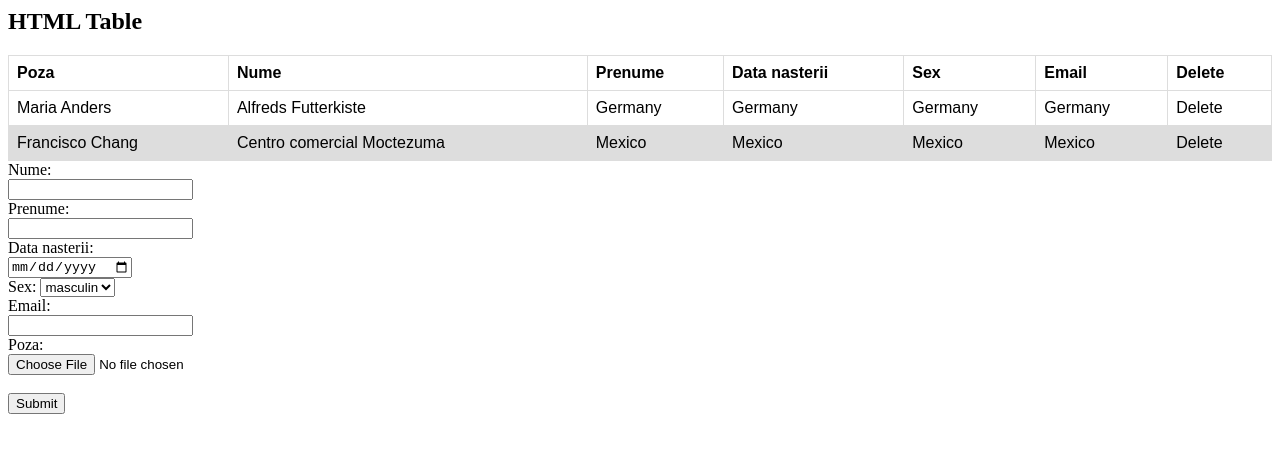
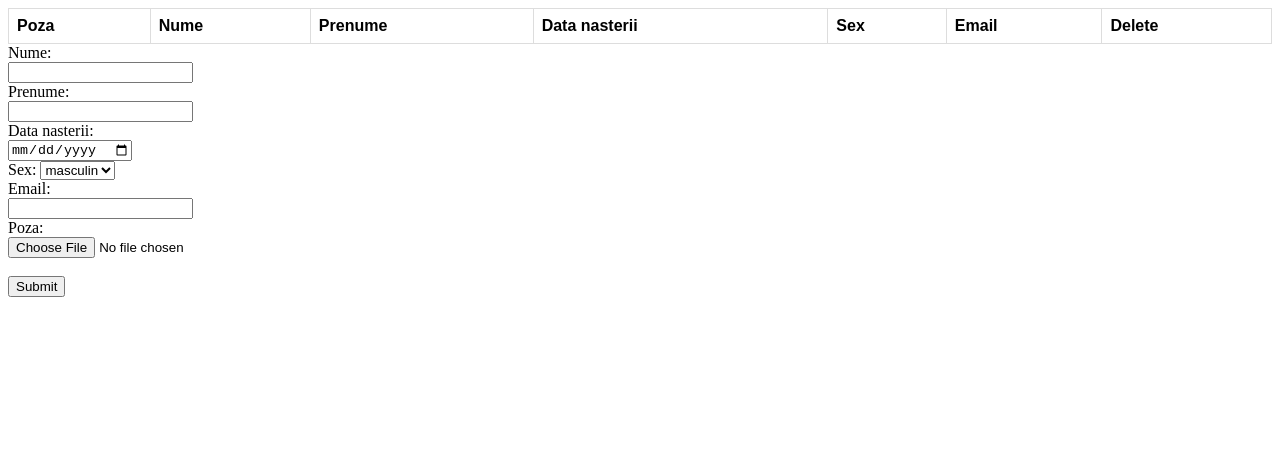
Before and after one commit to peterbacso/Angajati, a plain HTML site: page index.html in a window 1280 px wide. Drawn offline with nearby package versions, Linux system fonts and the light colour scheme.

Commit message:
Added delete functionality and deleted random data.

```diff
--- a/index.html
+++ b/index.html
@@ -8,7 +8,6 @@
         <script src="main.js"></script>
     </head>
     <body>
-        <h2>HTML Table</h2>
         <table id='angajati'>
             <thead>
                 <tr>
@@ -18,28 +17,10 @@
                     <th>Data nasterii</th>
                     <th>Sex</th>
                     <th>Email</th>
-                    <th><a onlick="deleteAngajat">Delete</a></th>
+                    <th><a class='delete'>Delete</a></th>
                 </tr>
             </thead>
             <tbody>
-                <tr>
-                    <td>Maria Anders</td>
-                    <td>Alfreds Futterkiste</td>
-                    <td>Germany</td>
-                    <td>Germany</td>
-                    <td>Germany</td>
-                    <td>Germany</td>
-                    <td><a onlick="deleteAngajat">Delete</a></td>
-                </tr>
-                <tr>
-                    <td>Francisco Chang</td>
-                    <td>Centro comercial Moctezuma</td>
-                    <td>Mexico</td>
-                    <td>Mexico</td>
-                    <td>Mexico</td>
-                    <td>Mexico</td>
-                    <td><a onlick="deleteAngajat">Delete</a></td>
-                </tr>
             </tbody>
         </table>
         <form>
--- a/main.js
+++ b/main.js
@@ -1,5 +1,9 @@
 jQuery( document ).ready(function($) {
     console.log( "ready!" );
+    $('.delete').click(function(e){
+        console.log("sdad");
+        $(this).closest('tr').remove()
+    })
 });
 
 function submitForm() {
@@ -27,7 +31,14 @@ function submitForm() {
     cell4.innerHTML = dataNasterii;
     cell5.innerHTML = sex;
     cell6.innerHTML = email;
-    cell7.innerHTML = "<a onlick='deleteAngajat'>Delete</a>";
+    cell7.innerHTML = "<a class='delete'>Delete</a>";
+    // Empty inputs
+    document.getElementById("nume").value = '';
+    document.getElementById("prenume").value = '';
+    document.getElementById("data-nasterii").value = '';
+    document.getElementById("sex").value = '';
+    document.getElementById("email").value = '';
+    document.getElementById("poza").value = null;
 }
 
 function readURL(input, imgCell) {
```
